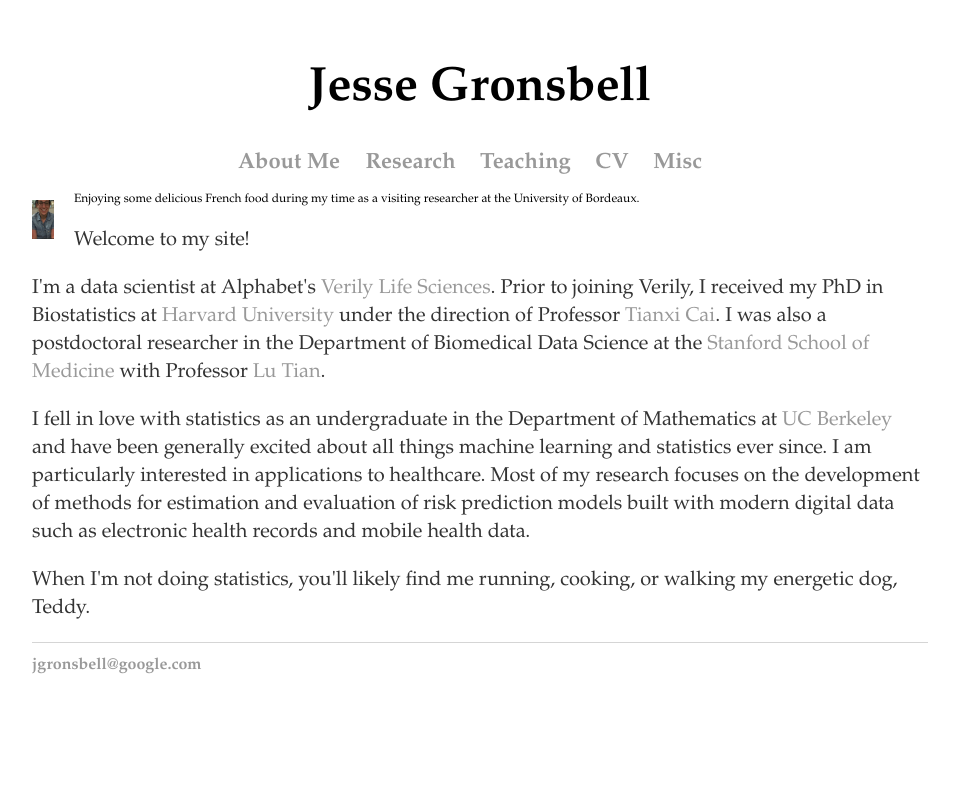
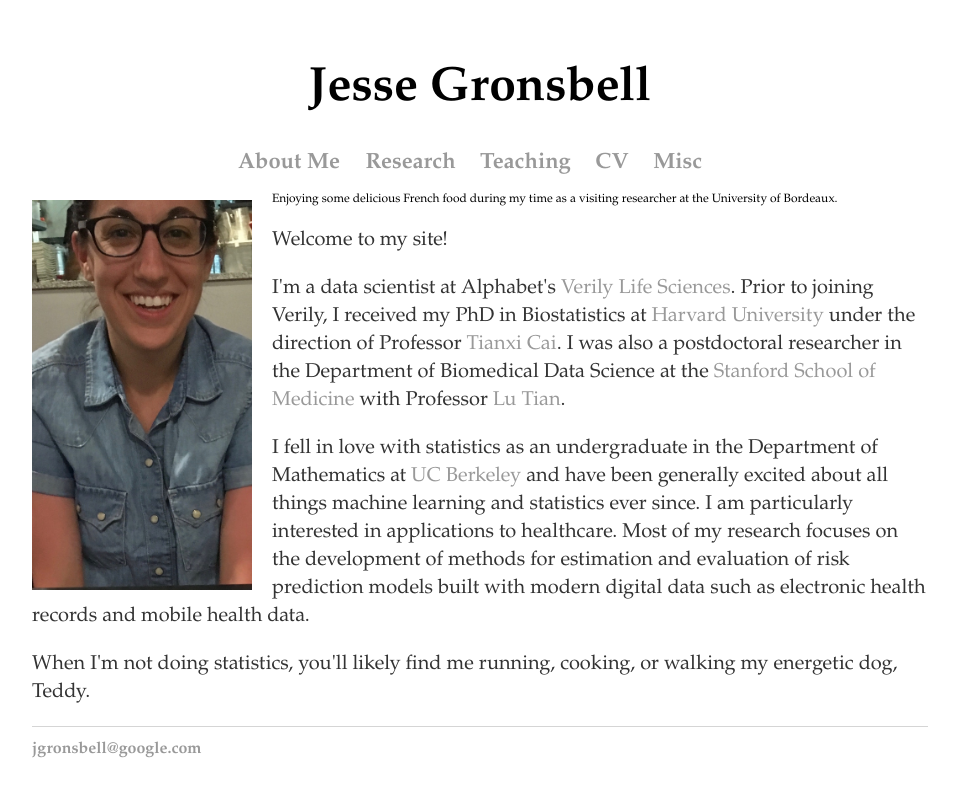
Before and after one commit to jgrons/old_website, a Jekyll site: the page built from index.html, in a window 1280 px wide. Shown: the top 797 px of the page, without its empty margins (160-1119 px from the left). Built offline with Jekyll 4.4.1, drawn with Linux system fonts in a browser that asks for light colours.

Commit message:
Update index.html

```diff
--- a/index.html
+++ b/index.html
@@ -5,14 +5,12 @@
 
 
 		<div id="images">
-            <img src="../pics/me_france.jpeg" HEIGHT="39" WIDTH="22" align="left" style="margin:8px 20px 0px 0px"
+            <img src="../pics/me_france.jpeg" HEIGHT="390" WIDTH="220" align="left" style="margin:8px 20px 0px 0px"
                   title="JG" alt="JG"/>
 	<div class="caption" style="font-size:12px; font-family: palatino">Enjoying some delicious French food during my time as a visiting
 	  researcher at the University of Bordeaux.</div>
 </div>
 
-
-<div class="blurb">
 
 
 
@@ -40,7 +38,3 @@
 		<p style="font-size:20px; font-family: palatino">
 		When I'm not doing statistics, you'll likely find me running, cooking, or walking my energetic dog, Teddy.
 		</p>
-
-
-
-</div><!-- /.blurb -->
```
